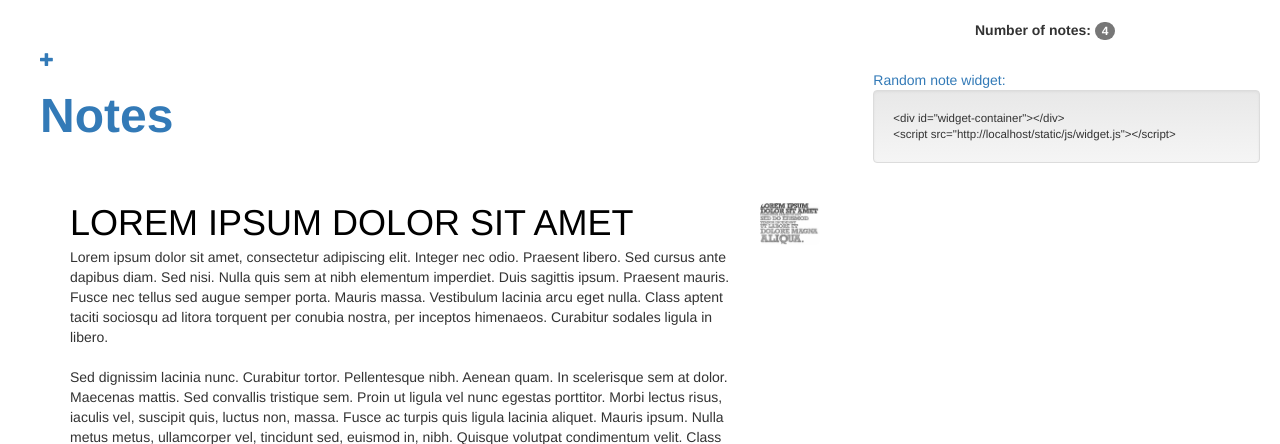
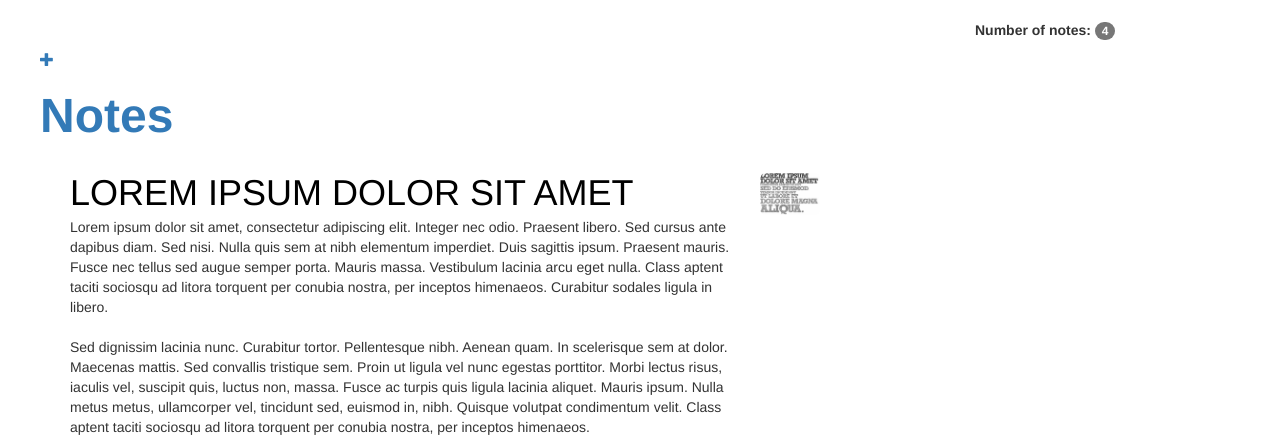
Before and after one commit to ibra86/anton_ibragimov_test_pj, a Django app: page / in a window 1280 px wide. Shown: the top 444 px of the page. Run offline with Django 3.2, Linux system fonts and the light colour scheme; data comes from the database, SQL or seed files in the repository; some libraries are stand-ins or nearby versions.

```diff
--- a/mysite_proj/settings.py
+++ b/mysite_proj/settings.py
@@ -51,7 +51,6 @@ TEMPLATES = [
                 'django.contrib.auth.context_processors.auth',
                 'django.contrib.messages.context_processors.messages',
                 'notes_app.context_processors.notes_num',
-                'notes_app.context_processors.portal_url',
             ],
         },
     },
--- a/mysite_proj/urls.py
+++ b/mysite_proj/urls.py
@@ -1,6 +1,6 @@
 from django.conf.urls import url
 from django.contrib import admin
-from notes_app.views import NoteList, NoteDetail, AddNote, WidgetTemplate
+from notes_app.views import NoteList, NoteDetail, AddNote
 
 from .settings import STATIC_URL, MEDIA_URL, MEDIA_ROOT  # , DEBUG
 from django.conf import settings
@@ -12,7 +12,6 @@ urlpatterns = [
     url(r'^$', NoteList.as_view(), name="home"),
     url(r'^note/(?P<pk>[0-9]+)/$', NoteDetail.as_view(), name='note_detail'),
     url(r'^note/add/$', AddNote.as_view(), name='add_note'),
-    url(r'^widget-example$', WidgetTemplate.as_view(), name='widget_example')
 ] + static(STATIC_URL, document_root=settings.STATIC_ROOT)
 
 # if DEBUG:
--- a/notes_app/context_processors.py
+++ b/notes_app/context_processors.py
@@ -2,12 +2,3 @@ def notes_num(request):
     from .models import Note
     notes_num = len(Note.objects.all())
     return {'notes_num': notes_num}
-
-
-def portal_url(request):
-    if request.is_secure():
-        secur_req = "https://"
-    else:
-        secur_req = "http://"
-    PORTAL_URL = secur_req + request.get_host()  # build_absolute_uri()
-    return {'PORTAL_URL': PORTAL_URL}
--- a/notes_app/static/css/main.css
+++ b/notes_app/static/css/main.css
@@ -35,7 +35,3 @@
   font-size: 10pt;
   color: black;
 }
-
-div#random_widget {
-    font-size: 0.9vw;
-}
--- a/notes_app/static/js/widget.js
+++ /dev/null
@@ -1,45 +0,0 @@
-(function() {
-
-    // portal_url of current js file
-    var portal_url = (function() {
-        var scripts = document.getElementsByTagName("script");
-        var current_scr = scripts[scripts.length - 1].src;
-        var pathArray = current_scr.split('/');
-        return pathArray[0] + '//' + pathArray[2];
-    })();
-
-    var script_tag = document.createElement('script');
-    script_tag.setAttribute("src", "//cdnjs.cloudflare.com/ajax/libs/jquery/2.1.1/jquery.js");
-
-    script_tag.onload = scriptLoadHandler;
-    (document.getElementsByTagName("head")[0] || document.documentElement).appendChild(script_tag);
-
-
-    function scriptLoadHandler() {
-
-        $.ajax({
-            url: portal_url,
-            success: function(data) {
-                var hrefs = new Array();
-
-                // array of all notes href
-                $(data).find('#page-content a[href*="/note/"]').each(function() {
-                    hrefs.push($(this).attr('href'));
-                });
-
-                // random href url
-                var http_url_random = hrefs[Math.floor(Math.random() * hrefs.length)];
-                $.ajax({
-                    url: http_url_random,
-                    success: function(data) {
-                        $('#widget-container').html($(data).find('.row').html()).after("<br/>");
-                    }
-                });
-            },
-            error: function(xhr, errmsg, err) {
-                alert(xhr.status + ": " + xhr.responseText);
-            }
-        });
-    }
-
-})();
--- a/notes_app/templates/base.html
+++ b/notes_app/templates/base.html
@@ -30,14 +30,6 @@
 				<h1> <a href="/">Notes</a></h1>
 			</div>
 
-			{# widget field #}
-			<div class="col-xs-4">
-            <br/>
-            {% url 'home' as url_home %}
-            {% if request.path == url_home %}
-                {% include 'widget_block.html' %}
-            {% endif %}
-            </div>
 		</div>
 
 		{# Main content #}
--- a/notes_app/templates/widget_block.html
+++ /dev/null
@@ -1,17 +0,0 @@
-{% load static from staticfiles %}
-
-<span><a href="{% url 'widget_example' %}">Random note widget:</a></span>
-<div id="random_widget" class="well">
-
-    <script src='{% static "js/widget.js" %}'></script>
-    <script>
-        document.write('&lt;div id="widget-container"&gt;&lt;/div&gt;');
-    </script>
-
-    <br/>
-
-    <script>
-        document.write('&lt;script src=&quot;{{ PORTAL_URL }}{% static "js/widget.js" %}&quot;&gt;&lt;/script&gt;');
-    </script>
-
-</div>
--- a/notes_app/views.py
+++ b/notes_app/views.py
@@ -1,4 +1,4 @@
-from django.views.generic import ListView, DetailView, TemplateView
+from django.views.generic import ListView, DetailView
 from django.views.generic.edit import CreateView
 from .models import Note
 from .forms import NoteForm
@@ -32,7 +32,3 @@ class AddNote(CreateView):
             pass
             # print "AJAX request"
         return redirect('note_detail', pk=self.note.pk)
-
-
-class WidgetTemplate(TemplateView):
-    template_name = 'widget_example.html'
```
Also changed, not shown: notes_app/templates/widget_example.html (deleted, +0 -12 lines), notes_app/admin.py (line endings or trailing spaces).
